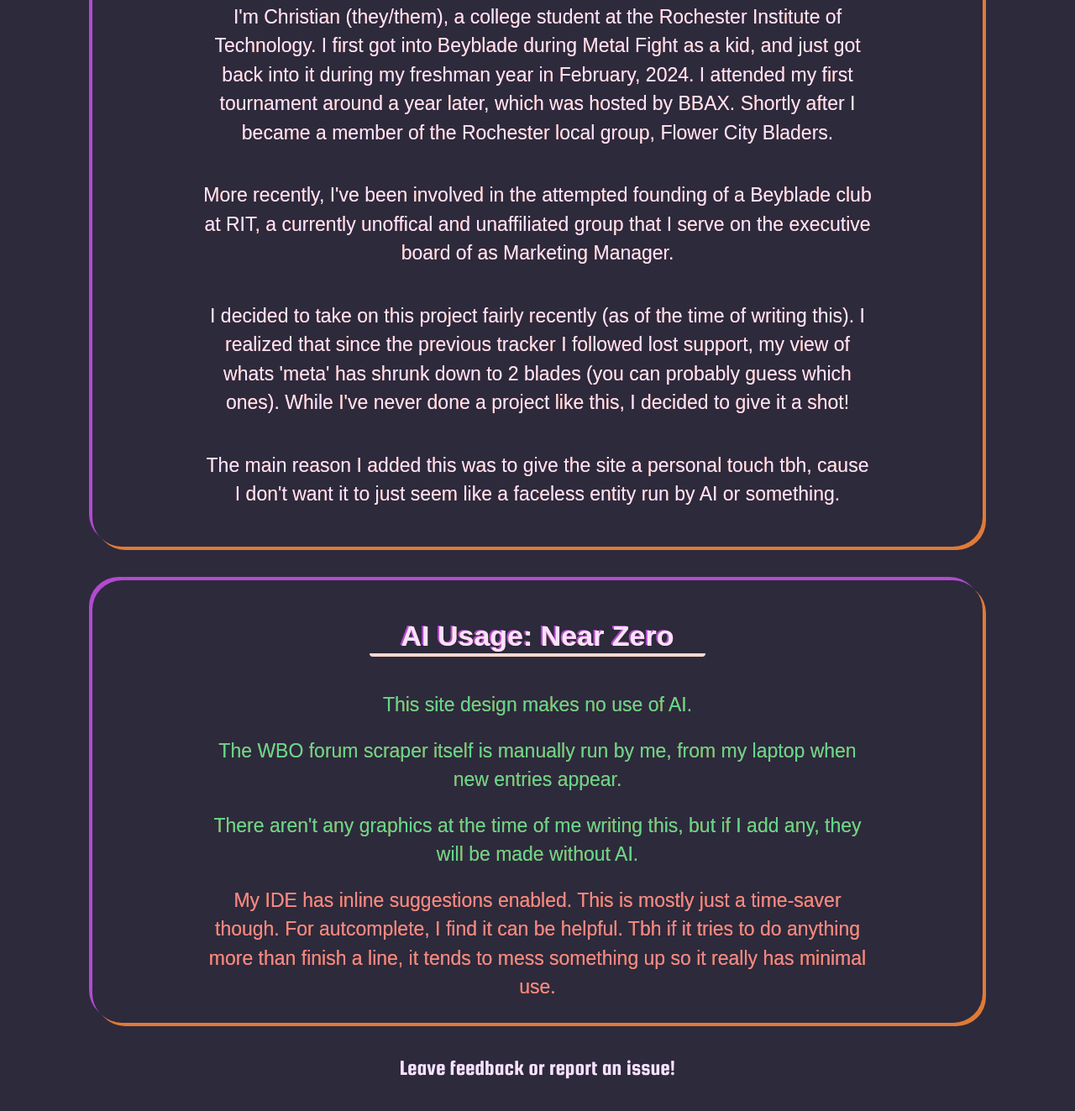
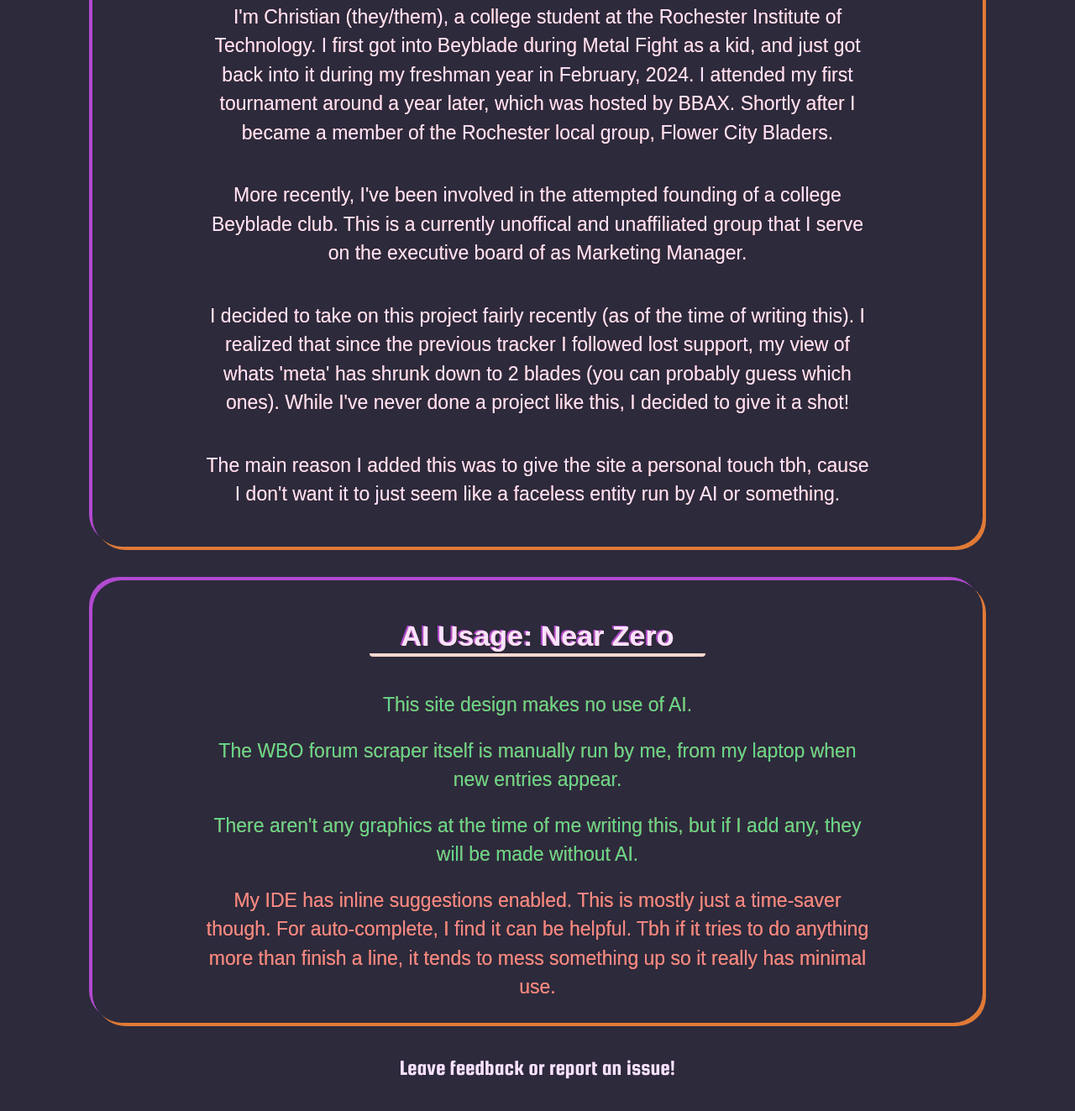
Before and after one commit to PlutionianShore/metabeys, a website: page docs/about.html in a window 1280 px wide. Shown: the part 711-2034 px from the top of the page at 84% size. Drawn offline with Linux system fonts and the light colour scheme.

Commit message:
spell check

```diff
--- a/docs/about.html
+++ b/docs/about.html
@@ -31,7 +31,7 @@
     <div class="content-box">
         <h2>About Me:</h2>
         <p>I'm Christian (they/them), a college student at the Rochester Institute of Technology. I first got into Beyblade during Metal Fight as a kid, and just got back into it during my freshman year in February, 2024. I attended my first tournament around a year later, which was hosted by BBAX. Shortly after I became a member of the Rochester local group, Flower City Bladers.</p>
-        <p>More recently, I've been involved in the attempted founding of a Beyblade club at RIT, a currently unoffical and unaffiliated group that I serve on the executive board of as Marketing Manager.</p>
+        <p>More recently, I've been involved in the attempted founding of a college Beyblade club. This is a currently unoffical and unaffiliated group that I serve on the executive board of as Marketing Manager.</p>
         <p>I decided to take on this project fairly recently (as of the time of writing this). I realized that since the previous tracker I followed lost support, my view of whats 'meta' has shrunk down to 2 blades (you can probably guess which ones). While I've never done a project like this, I decided to give it a shot!</p>
         <p>The main reason I added this was to give the site a personal touch tbh, cause I don't want it to just seem like a faceless entity run by AI or something.</p>
     </div>
@@ -41,7 +41,7 @@
         <p class="green">This site design makes no use of AI.</p>
         <p class="green">The WBO forum scraper itself is manually run by me, from my laptop when new entries appear.</p>
         <p class="green">There aren't any graphics at the time of me writing this, but if I add any, they will be made without AI.</p>
-        <p class="red">My IDE has inline suggestions enabled. This is mostly just a time-saver though. For autcomplete, I find it can be helpful. Tbh if it tries to do anything more than finish a line, it tends to mess something up so it really has minimal use.</p>
+        <p class="red">My IDE has inline suggestions enabled. This is mostly just a time-saver though. For auto-complete, I find it can be helpful. Tbh if it tries to do anything more than finish a line, it tends to mess something up so it really has minimal use.</p>
     </div>
 
     <a href="https://forms.gle/g7hB6sKyAVcHPSF26" class = "form-link">Leave feedback or report an issue!</a>
```
